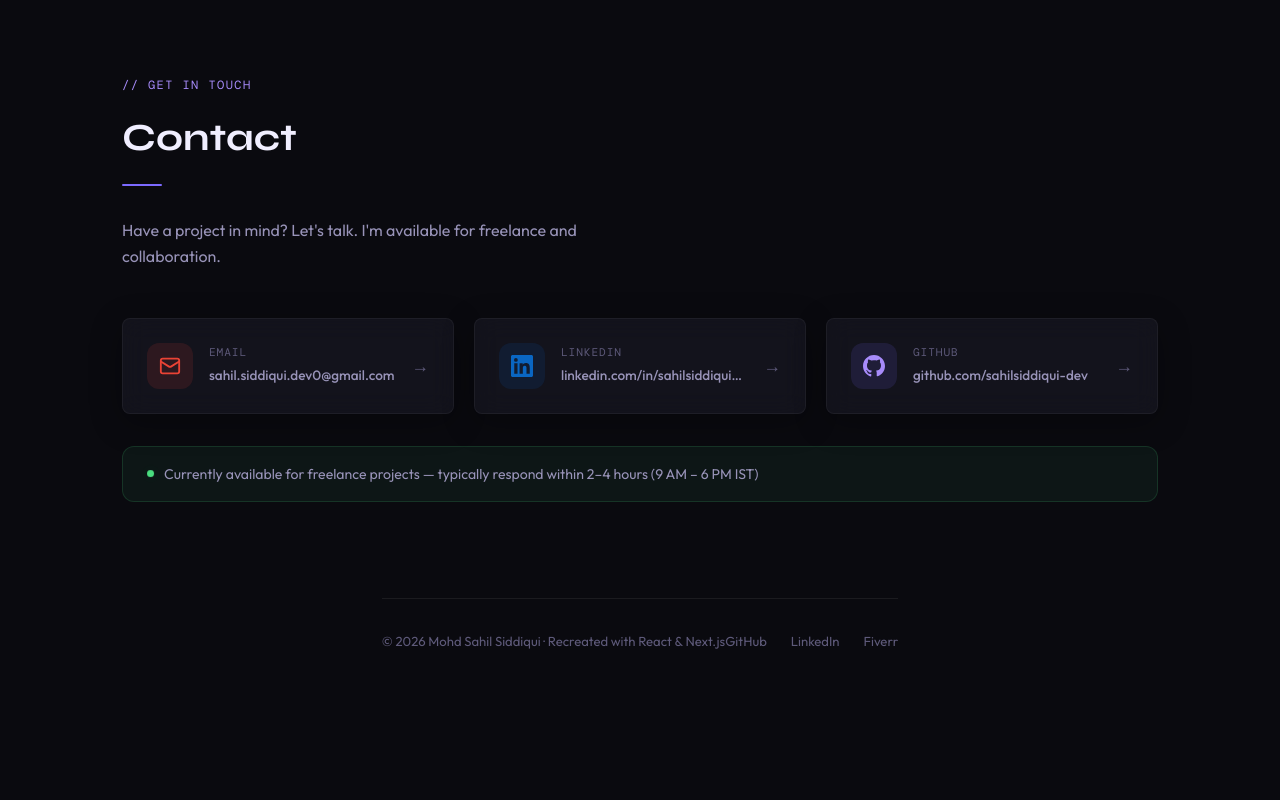
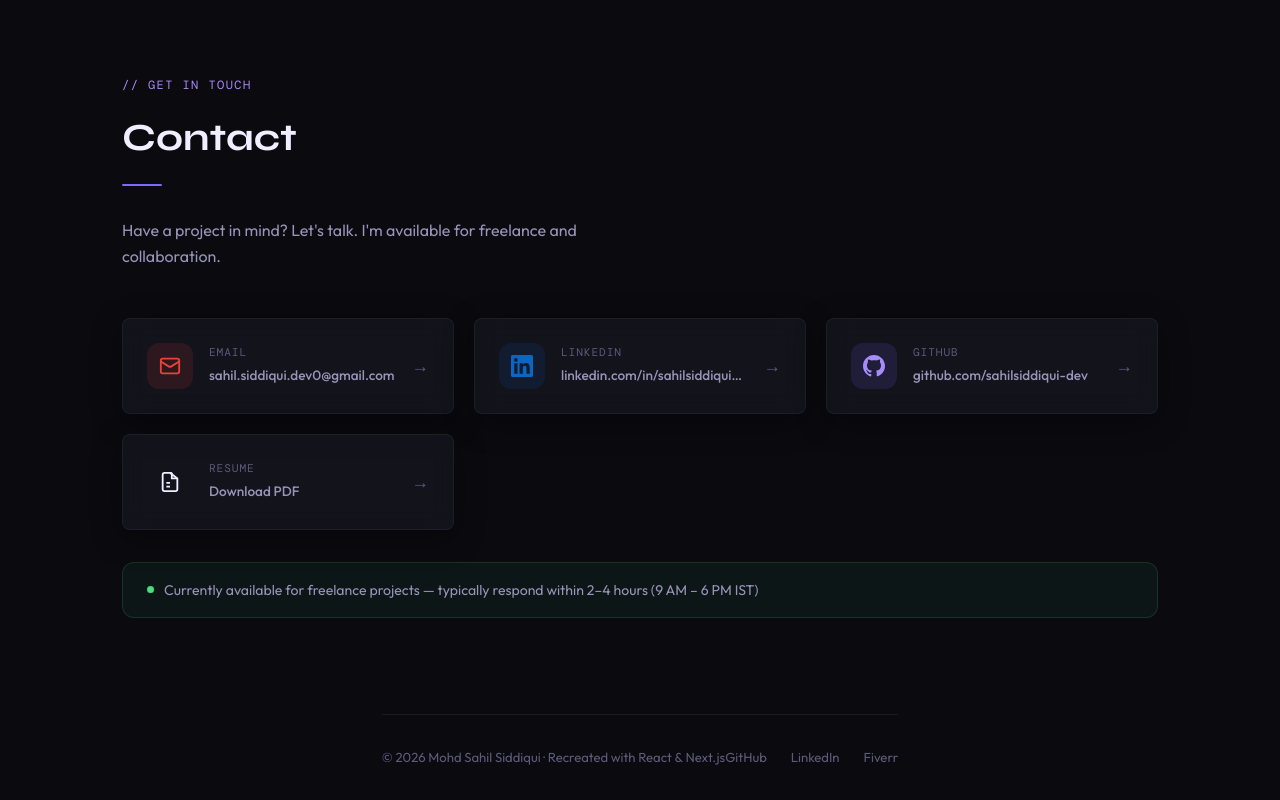
Before and after one commit to SahilSiddiqui-dev/portfolio, a Next.js app: page / in a window 1280 px wide. Shown: the part 5694-6494 px from the top of the page. Before the commit the page ends 6378 px from the top, so only its background shows below. Built offline with nearby package versions, Linux system fonts and the light colour scheme.

Commit message:
feat: update AI assistant profile and enhance contact component with resume download option

```diff
--- a/src/app/api/chat/route.ts
+++ b/src/app/api/chat/route.ts
@@ -5,17 +5,17 @@ import { POST as saasPost } from "./saasChatHandler";
 const SYSTEM_PROMPT = `You are Sahil's AI Portfolio Assistant. Represent Sahil Siddiqui professionally.
 
 ABOUT SAHIL:
-- Frontend & Flutter Developer, B.Tech CS student (2024-2028) at KIET Group of Institutions, Ghaziabad. CGPA: 7.31.
-- Builds modern websites, responsive UIs, landing pages, portfolios, and Flutter apps.
+- Backend Developer, B.Tech CS student (2024-2028) at KIET Group of Institutions, Ghaziabad. CGPA: 7.33.
+- Builds REST APIs and modern web applications with Node.js, Express, and MongoDB. AWS Certified.
 
-SKILLS: HTML5, CSS3, JavaScript, React.js, Tailwind CSS, Flutter, Dart, Firebase, Vercel, Netlify, Git, GitHub, C++, OOP, AI Chatbot Development.
+SKILLS: Node.js, Express.js, MongoDB, REST APIs, MVC, Middleware, C++, JavaScript, TypeScript, Dart, HTML5, CSS3, React, Next.js, Tailwind CSS, Flutter, AWS, Linux, Bash, Git, GitHub.
 
 SERVICES:
 - Custom AI Chatbot Integration (Just like the AI Assistant you are talking to right now! Sahil can design, build, and embed an intelligent, custom AI chatbot tailored to your business, services, or portfolio to engage visitors and capture leads automatically).
 - Portfolio & Business Websites (Sleek, fully responsive, and highly optimized).
 - High-Converting Landing Pages (Pixel-perfect layouts focused on conversions).
-- Sleek React/Next.js Frontend Development.
-- Cross-platform Mobile Apps with Flutter & Dart.
+- Sleek React/Next.js Web Applications.
+- Backend APIs with Node.js, Express, and MongoDB.
 - Website Redesign & Optimization.
 
 PROJECTS:
@@ -127,13 +127,13 @@ export async function POST(request: Request) {
     let reply = "I'm Sahil's AI assistant. I'm currently running in offline preview mode. How can I help you learn more about Sahil's work?";
 
     if (lower.includes("skill") || lower.includes("tech") || lower.includes("stack") || lower.includes("tool")) {
-      reply = "Sahil specializes in Web Frontend, Flutter mobile development, and AI integration. His key skills include HTML5, CSS3, JavaScript, React.js, Tailwind CSS, Flutter, Dart, Firebase, Git/GitHub, C++, and AI Chatbot Development. He specializes in building fast, clean, responsive UIs.";
+      reply = "Sahil is a Backend Developer specializing in Node.js, Express, and MongoDB. He is also AWS Certified and proficient in C++, React, Next.js, Tailwind CSS, and has knowledge of Flutter and Dart.";
     } else if (lower.includes("project") || lower.includes("work") || lower.includes("built") || lower.includes("showcase")) {
-      reply = "Sahil has built several live projects: \n1. Sundarban Adventure - A mobile-first tourist portal built in HTML/CSS/JS.\n2. Community Notice Board - A colony-level posting and announcements board with localStorage.\n3. School Official Website - A responsive React and Tailwind administration site.\n4. Stride - A premium Todo app built in Flutter and Dart. \nWhich one would you like to hear about?";
+      reply = "Sahil has built several live projects: \n1. CityBite - A food SaaS platform built in Next.js.\n2. Sundarban Adventure - A mobile-first tourist portal.\n3. School Official Website - A responsive React administration site.\n4. Stride - A Todo app built in Flutter and Dart. \nWhich one would you like to hear about?";
     } else if (lower.includes("education") || lower.includes("college") || lower.includes("kiet") || lower.includes("degree")) {
-      reply = "Sahil is pursuing his B.Tech in Computer Science at KIET Group of Institutions, Ghaziabad (2024-2028), holding a current CGPA of 7.31. He has a strong academic focus on software engineering, OOP fundamentals, and practical project builds.";
+      reply = "Sahil is pursuing his B.Tech in Computer Science at KIET Group of Institutions, Ghaziabad (2024-2028), holding a current CGPA of 7.33. He has a strong academic focus on software engineering, OOP fundamentals, and practical project builds.";
     } else if (lower.includes("service") || lower.includes("offer") || lower.includes("price") || lower.includes("cost")) {
-      reply = "Sahil offers professional freelance services including:\n1. Custom AI Chatbot Integration – Just like me! Sahil can design, build, and embed an intelligent custom chatbot tailored to your site to engage users and collect leads automatically.\n2. Portfolio & Business Websites – Sleek, fully responsive, and highly optimized.\n3. High-Converting Landing Pages – Pixel-perfect layouts focused on conversions.\n4. Cross-Platform Mobile Apps – Built using Flutter and Dart for iOS and Android.\nWhich of these services are you looking for?";
+      reply = "Sahil offers professional freelance services including:\n1. Custom AI Chatbot Integration – Just like me! Sahil can design, build, and embed an intelligent custom chatbot tailored to your site to engage users and collect leads automatically.\n2. Portfolio & Business Websites – Sleek, fully responsive, and highly optimized.\n3. High-Converting Landing Pages – Pixel-perfect layouts focused on conversions.\n4. Backend APIs & Web Apps – Built with Node.js, Express, and React/Next.js.\nWhich of these services are you looking for?";
     } else if (lower.includes("hire") || lower.includes("website") || lower.includes("app") || lower.includes("freelance")) {
       reply = "Based on your requirements, this sounds like a project Sahil could help with. I'd love to collect your details so he can reach out. Please provide your contact details in the form below!";
     } else if (lower.includes("contact") || lower.includes("email") || lower.includes("reach") || lower.includes("social")) {
--- a/src/components/Contact.tsx
+++ b/src/components/Contact.tsx
@@ -44,6 +44,22 @@ export default function Contact() {
       class: "github-card",
       iconClass: "github-icon",
     },
+    {
+      type: "resume",
+      label: "Resume",
+      value: "Download PDF",
+      href: "/assets/resume.pdf",
+      icon: (
+        <svg width="22" height="22" viewBox="0 0 24 24" fill="none" stroke="currentColor" strokeWidth="2">
+          <path d="M14 2H6a2 2 0 0 0-2 2v16a2 2 0 0 0 2 2h12a2 2 0 0 0 2-2V8l-8-6z" />
+          <polyline points="14 2 14 8 20 8" />
+          <line x1="12" y1="13" x2="8" y2="13" />
+          <line x1="12" y1="17" x2="8" y2="17" />
+        </svg>
+      ),
+      class: "resume-card",
+      iconClass: "resume-icon",
+    },
   ];
 
   return (
```
